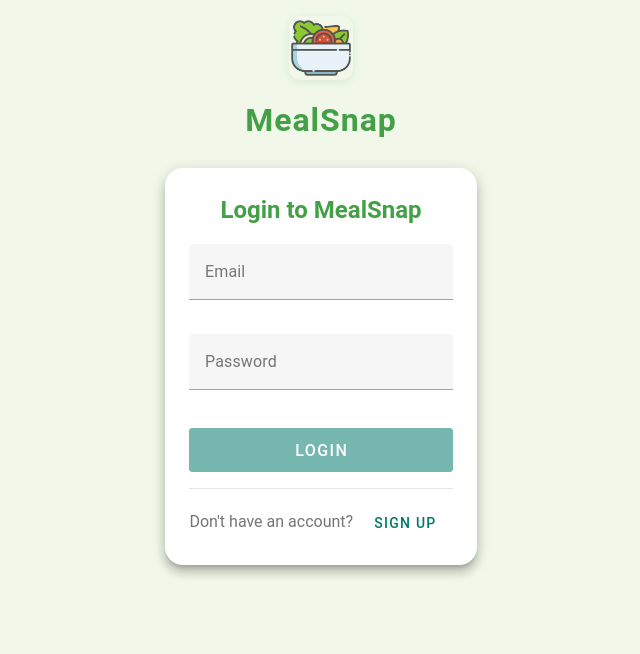
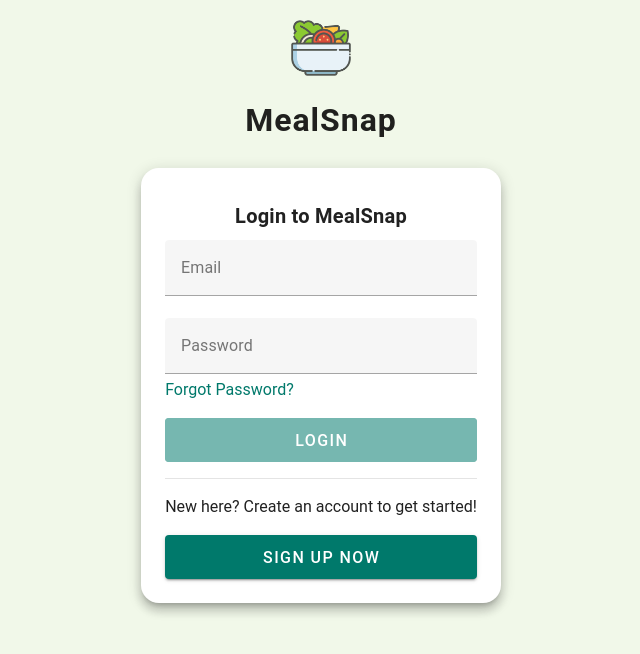
Before and after one commit to MertAksehirlioglu/my-meal-tracker, a Nuxt app: page /login in a window 1280 px wide. Shown: the top 654 px of the page, without its empty margins (319-959 px from the left). Built offline with nearby package versions, Linux system fonts and the light colour scheme; no server answers.

Commit message:
consistent login and contact page and add contact mail to .env

```diff
--- a/pages/contact.vue
+++ b/pages/contact.vue
@@ -1,14 +1,14 @@
 <template>
-  <v-container class="fill-height d-flex flex-column align-center justify-center">
-    <v-card class="pa-8 py-10 mx-auto" max-width="600" elevation="10" rounded="xl">
-      <div class="d-flex flex-column align-center mb-6">
-        <v-icon size="48" color="primary" class="mb-2">mdi-email-outline</v-icon>
-        <h2 class="font-weight-bold mb-2 text-primary">Contact Us</h2>
-        <p class="mb-0 text-grey-darken-1">We'd love to hear from you! Fill out the form or send us an email directly.</p>
-      </div>
-      <v-form class="mb-4" @submit.prevent="onSubmit" ref="formRef" v-model="formValid">
-        <v-row>
-          <v-col cols="12" md="6">
+  <v-container class="d-flex flex-column align-center justify-center text-center">
+    <v-card class="pa-6 mx-auto" max-width="600" elevation="8" style="border-radius: 18px;">
+      <v-card-title class="font-weight-bold text-center">
+        Contact Us
+      </v-card-title>
+      <p class="mb-4 text-grey-darken-1">
+        We'd love to hear from you! Fill out the form or send us an email directly.
+      </p>
+      <v-form @submit.prevent="onSubmit" ref="formRef" v-model="formValid">
+
             <v-text-field
               v-model="name"
               label="Name"
@@ -16,8 +16,7 @@
               required
               color="primary"
             />
-          </v-col>
-          <v-col cols="12" md="6">
+
             <v-text-field
               v-model="email"
               label="Email"
@@ -26,29 +25,31 @@
               color="primary"
               type="email"
             />
-          </v-col>
-        </v-row>
+
         <v-textarea
           v-model="message"
           label="Message"
-          :rules="[v => !!v || 'Message is required']"
+          :rules="[
+            v => !!v || 'Message is required',
+            v => v.length <= 500 || 'Message must be 500 characters or less'
+          ]"
           required
           color="primary"
           class="mb-4"
-          rows="4"
-          auto-grow
+          counter=500
         />
-        <v-btn :disabled="!formValid" color="primary" block size="large" class="mb-2" type="submit">Submit</v-btn>
+        <v-btn :disabled="!formValid" color="primary" block size="large" type="submit">
+          Submit
+        </v-btn>
         <v-alert v-if="showNotImplemented" type="warning" class="mt-2">
           Form submission is not implemented yet. Please use the email option below.
         </v-alert>
       </v-form>
-      <div class="d-flex align-center my-4">
-        <v-divider class="flex-grow-1" />
-        <span class="mx-4 text-grey">or</span>
-        <v-divider class="flex-grow-1" />
+      <v-divider class="my-4"></v-divider>
+      <div class="mb-4 text-center">
+        Prefer email? Click below to send us a message directly.
       </div>
-      <v-btn color="secondary" block size="large" :href="mailtoLink" target="_blank" rel="noopener">
+      <v-btn color="primary" block size="large" :href="mailtoLink" target="_blank" rel="noopener">
         <v-icon left>mdi-email</v-icon>
         Send Email
       </v-btn>
@@ -59,7 +60,8 @@
 <script setup lang="ts">
 import { ref } from 'vue'
 
-const mailtoLink = 'mailto:mertaksehirlioglu@hotmail.com'
+const contactMail = import.meta.env.VITE_CONTACT_MAIL || 'default@example.com'
+const mailtoLink = `mailto:${contactMail}`
 const name = ref('')
 const email = ref('')
 const message = ref('')
--- a/pages/login.vue
+++ b/pages/login.vue
@@ -4,11 +4,13 @@
       src="/logo.png"
       alt="MealSnap Logo"
       class="mb-4"
-      style="max-width: 64px; max-height: 64px; border-radius: 12px; box-shadow: 0 2px 8px rgba(67,160,71,0.15);"
+      style="max-width: 64px; max-height: 64px; border-radius: 12px;"
     />
-    <h1 class="font-weight-bold mb-6" style="color: #43A047; letter-spacing: 1px;">MealSnap</h1>
-    <v-card class="pa-6 mx-auto" max-width="400" elevation="8" style="border-radius: 18px;">
-      <h2 class="font-weight-bold mb-4" style="color: #43A047;">Login to MealSnap</h2>
+    <h1 class="font-weight-bold mb-6" style="letter-spacing: 1px; ">MealSnap</h1>
+    <v-card class="pa-6 " max-width="400" elevation="8" style="border-radius: 18px;">
+      <v-card-title class="font-weight-bold text-center" >
+        Login to MealSnap
+      </v-card-title>
       <v-form @submit.prevent="onSubmit" ref="formRef" v-model="formValid">
         <v-text-field
           v-model="email"
@@ -16,7 +18,6 @@
           label="Email"
           type="email"
           required
-          class="mb-3"
           color="primary"
           :rules="[v => !!v || 'Email is required', v => /.+@.+\..+/.test(v) || 'Email must be valid']"
         />
@@ -26,10 +27,15 @@
           label="Password"
           type="password"
           required
-          class="mb-4"
           color="primary"
           :rules="[v => !!v || 'Password is required']"
         />
+        <div
+          class="mb-4 text-left text-primary" style="cursor: pointer; margin-top: -18px;"
+          @click="goToForgotPassword"
+        >
+          Forgot Password?
+        </div>
         <v-btn
           :disabled="!formValid || loading"
           color="primary"
@@ -40,13 +46,20 @@
           <v-progress-circular v-if="loading" indeterminate color="white" size="20" class="mr-2" />
           Login
         </v-btn>
+        <v-divider class="my-4"></v-divider>
+        <div class="mb-4 text-center ">
+          New here? Create an account to get started!
+        </div>
+        <v-btn
+          color="primary"
+          block
+          size="large"
+          @click="goToSignup"
+        >
+          Sign Up Now
+        </v-btn>
         <v-alert v-if="error" type="error" class="mt-2">{{ error }}</v-alert>
       </v-form>
-      <v-divider class="my-4" />
-      <div class="text-center">
-        <span class="text-grey-darken-1">Don't have an account?</span>
-        <v-btn variant="text" color="primary" @click="goToSignup" class="ml-1">Sign Up</v-btn>
-      </div>
     </v-card>
   </v-container>
 </template>
@@ -80,4 +93,8 @@ async function onSubmit() {
 function goToSignup() {
   router.push('/signup')
 }
+
+function goToForgotPassword() {
+  router.push('/forgot-password')
+}
 </script>
```
Also changed, not shown: 1 other file (tests, documents, lock files or other folders).
